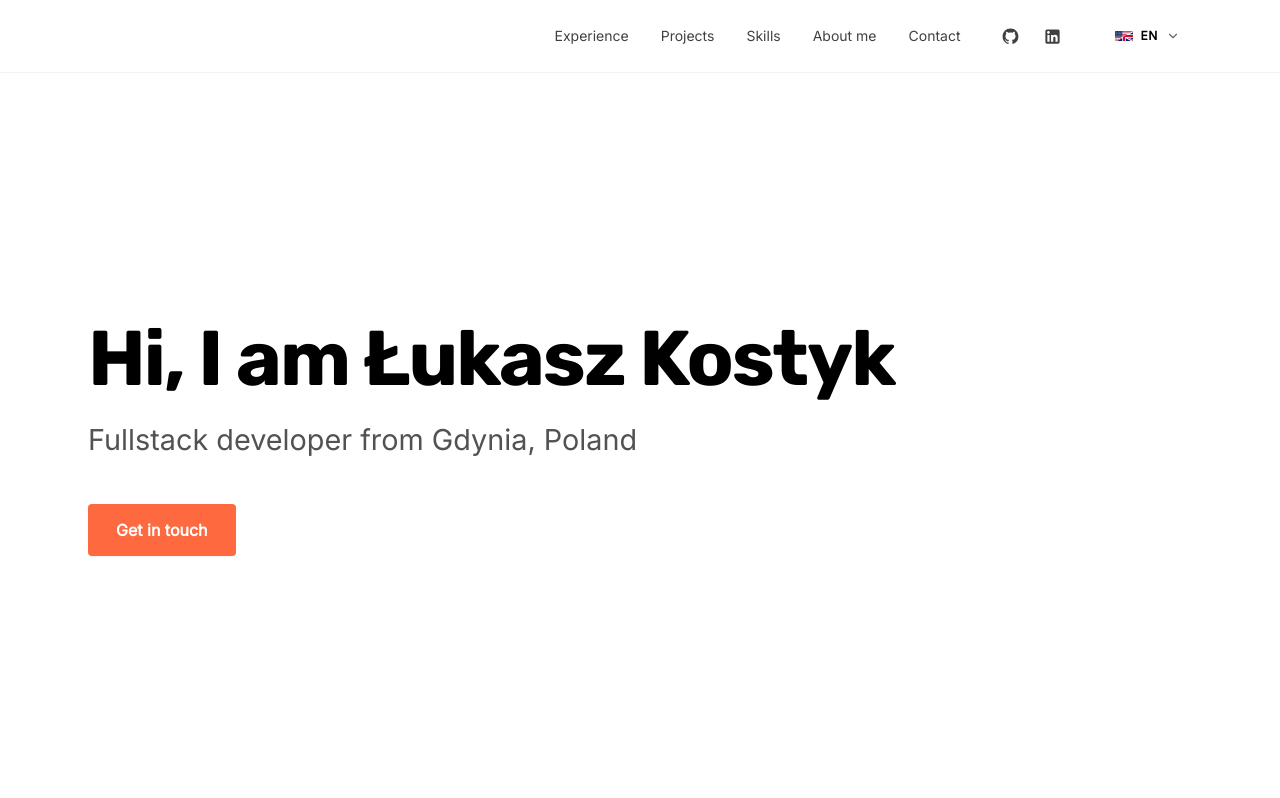
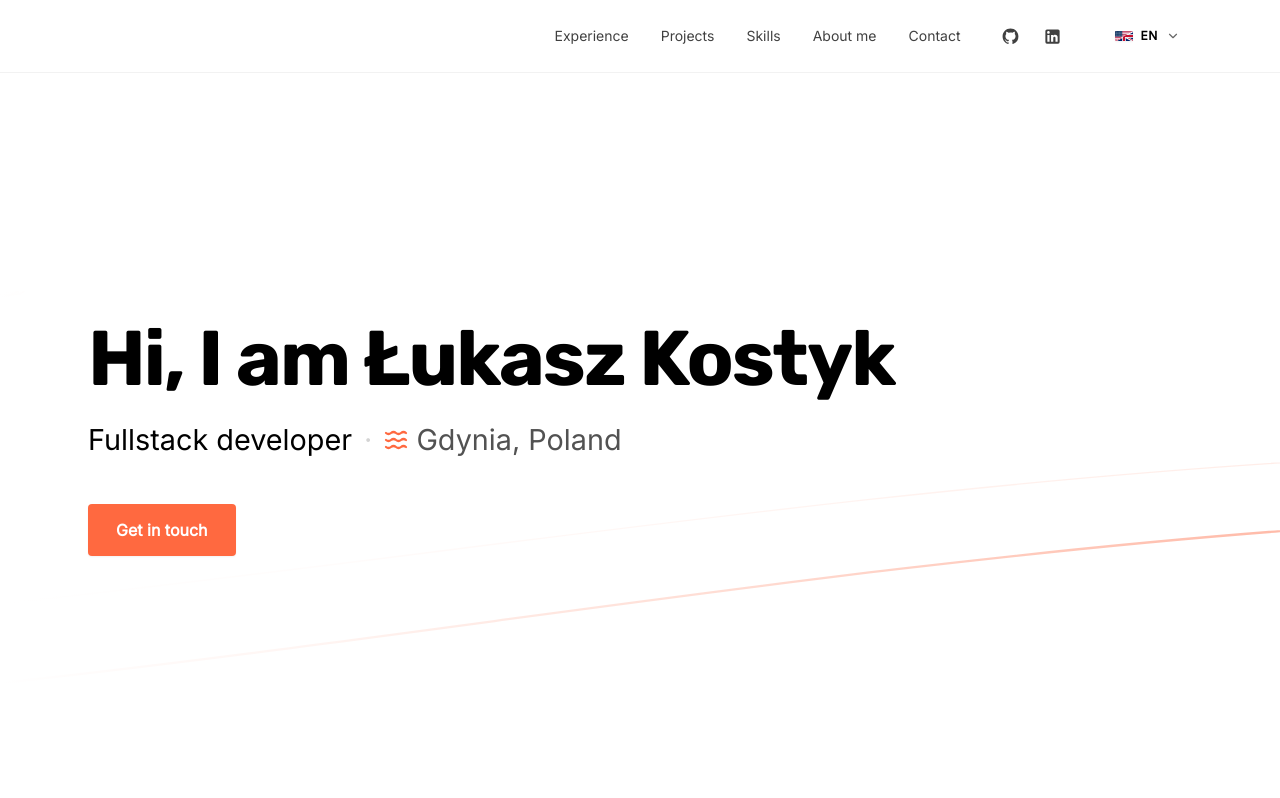
Before and after one commit to lukasus55/portfolio-2, a Next.js app: page /en in a window 1280 px wide. Shown: the top 798 px of the page. Built offline with nearby package versions, Linux system fonts and the light colour scheme.

Commit message:
add sea theme to hero section

```diff
--- a/messages/en.json
+++ b/messages/en.json
@@ -9,7 +9,8 @@
   "Hero": {
     "greeting": "Hi, I am",
     "name": "Łukasz Kostyk",
-    "role": "Fullstack developer from Gdynia, Poland",
+    "role": "Fullstack developer",
+    "location": "Gdynia, Poland",
     "cta": "Get in touch"
   },
   "Experience": {
--- a/messages/pl.json
+++ b/messages/pl.json
@@ -9,7 +9,8 @@
   "Hero": {
     "greeting": "Cześć, jestem",
     "name": "Łukasz Kostyk",
-    "role": "Fullstack developer z Gdyni, Polska",
+    "role": "Fullstack developer",
+    "location": "Gdynia, Polska",
     "cta": "Skontaktuj się ze mną"
   },
   "Experience": {
--- a/src/app/globals.css
+++ b/src/app/globals.css
@@ -65,3 +65,27 @@ body {
     font-size: 0.75rem;
   }
 }
+
+/* Animacja bezszwowego przepływu fal morskich (Baltic Waves Flow) */
+@keyframes waveFlowForward {
+  0% {
+    transform: translate3d(-50%, 0, 0);
+  }
+  100% {
+    transform: translate3d(0, 0, 0);
+  }
+}
+
+.animate-coast-flow {
+  animation: waveFlowForward 120s linear infinite;
+  will-change: transform;
+}
+
+@media (prefers-reduced-motion: reduce) {
+  .animate-coast-flow,
+  .animate-wave-flow-1,
+  .animate-wave-flow-2,
+  .animate-wave-flow-3 {
+    animation: none !important;
+  }
+}
--- /dev/null
+++ b/src/components/home/BalticWaves.tsx
@@ -0,0 +1,143 @@
+"use client";
+
+export default function BalticWaves() {
+  return (
+    <div
+      aria-hidden="true"
+      className="absolute bottom-0 right-0 w-full h-[50%] sm:h-[60%] md:h-[70%] pointer-events-none select-none overflow-hidden"
+    >
+      <svg
+        viewBox="0 0 1440 450"
+        fill="none"
+        preserveAspectRatio="none"
+        shapeRendering="geometricPrecision"
+        className="w-full h-full"
+      >
+        {/* ===================== LINIA WYBRZEŻA (Coastline) ===================== */}
+        {/* Jedna, czysta, naturalnie skręcająca linia brzegu morskiego w Gdyni */}
+        <path
+          d="M -40 350 C 450 310, 950 240, 1480 210"
+          stroke="#ff6940"
+          strokeOpacity="0.45"
+          strokeWidth="2"
+          strokeLinecap="round"
+        />
+
+        {/* Delikatna, cicha linia głębi wodnej w oddali */}
+        <path
+          d="M -40 280 C 450 240, 950 175, 1480 150"
+          stroke="#ff6940"
+          strokeOpacity="0.12"
+          strokeWidth="1.25"
+          strokeLinecap="round"
+        />
+
+        {/* ===================== STATKI NA TORZE WODNYM ===================== */}
+        {/* Rejs trwa 24s w cyklu 48s; statki wypływają co 16s z płynnym nakładaniem pod koniec trasy */}
+
+        {/* 1. Jacht żaglowy dwumasztowy (ze szkicu użytkownika) - startuje w x~600 */}
+        <g stroke="#ff6940" strokeWidth="1.3" strokeLinecap="round" strokeLinejoin="round">
+          <animateMotion
+            path="M -100 315 C 450 275, 950 205, 1540 175"
+            dur="48s"
+            begin="-10s"
+            calcMode="linear"
+            keyPoints="0; 1; 1"
+            keyTimes="0; 0.5; 1"
+            repeatCount="indefinite"
+            rotate="auto"
+          />
+          <animate
+            attributeName="opacity"
+            values="0; 1; 1; 0; 0"
+            keyTimes="0; 0.04; 0.46; 0.5; 1"
+            dur="48s"
+            begin="-10s"
+            repeatCount="indefinite"
+          />
+          {/* Kadłub */}
+          <path d="M -20 -3 C -14 6, 14 6, 22 -1 L 20 -5 L -18 -5 Z" fill="#ff6940" fillOpacity="0.1" strokeOpacity="0.75" />
+          <line x1="-18" y1="-5" x2="20" y2="-5" strokeOpacity="0.7" />
+          {/* Maszt główny (tylny) */}
+          <line x1="-4" y1="-5" x2="-2" y2="-34" strokeOpacity="0.8" />
+          {/* Maszt przedni */}
+          <line x1="8" y1="-5" x2="10" y2="-28" strokeOpacity="0.8" />
+          {/* Żagle */}
+          <polygon points="-3,-32 -16,-7 -3,-7" fill="#ff6940" fillOpacity="0.15" strokeOpacity="0.7" />
+          <polygon points="9,-26 -1,-7 9,-7" fill="#ff6940" fillOpacity="0.15" strokeOpacity="0.7" />
+          <polygon points="10,-24 19,-7 10,-7" fill="#ff6940" fillOpacity="0.15" strokeOpacity="0.7" />
+        </g>
+
+        {/* 2. Kuter rybacki / holownik z portu Gdynia - wypływa w 6s (nachodzi gdy jacht dopływa do końca) */}
+        <g stroke="#ff6940" strokeWidth="1.3" strokeLinecap="round" strokeLinejoin="round">
+          <animateMotion
+            path="M -100 315 C 450 275, 950 205, 1540 175"
+            dur="48s"
+            begin="6s"
+            calcMode="linear"
+            keyPoints="0; 1; 1"
+            keyTimes="0; 0.5; 1"
+            repeatCount="indefinite"
+            rotate="auto"
+          />
+          <animate
+            attributeName="opacity"
+            values="0; 1; 1; 0; 0"
+            keyTimes="0; 0.04; 0.46; 0.5; 1"
+            dur="48s"
+            begin="6s"
+            repeatCount="indefinite"
+          />
+          {/* Kadłub */}
+          <path d="M -18 -4 L -18 -1 C -14 6, 12 6, 18 1 L 22 -3 L 20 -6 L -18 -6 Z" fill="#ff6940" fillOpacity="0.1" strokeOpacity="0.75" />
+          <line x1="-18" y1="-6" x2="20" y2="-6" strokeOpacity="0.7" />
+          {/* Sterówka */}
+          <path d="M -13 -6 L -13 -18 L 0 -18 L 0 -6" fill="#ff6940" fillOpacity="0.15" strokeOpacity="0.75" />
+          <line x1="-10" y1="-13" x2="-2" y2="-13" strokeOpacity="0.65" />
+          {/* Komin */}
+          <path d="M -4 -18 L -4 -23 L -1 -23 L -1 -18" strokeOpacity="0.75" />
+          {/* Maszt dziobowy z olinowaniem */}
+          <line x1="9" y1="-6" x2="9" y2="-21" strokeOpacity="0.75" />
+          <line x1="9" y1="-19" x2="20" y2="-4" strokeOpacity="0.55" />
+        </g>
+
+        {/* 3. Drobnicowiec / statek towarowy na redzie portu Gdynia - wypływa w 22s */}
+        <g stroke="#ff6940" strokeWidth="1.3" strokeLinecap="round" strokeLinejoin="round">
+          <animateMotion
+            path="M -100 315 C 450 275, 950 205, 1540 175"
+            dur="48s"
+            begin="22s"
+            calcMode="linear"
+            keyPoints="0; 1; 1"
+            keyTimes="0; 0.5; 1"
+            repeatCount="indefinite"
+            rotate="auto"
+          />
+          <animate
+            attributeName="opacity"
+            values="0; 1; 1; 0; 0"
+            keyTimes="0; 0.04; 0.46; 0.5; 1"
+            dur="48s"
+            begin="22s"
+            repeatCount="indefinite"
+          />
+          {/* Kadłub długi */}
+          <path d="M -26 -4 L -26 -1 C -20 5, 20 5, 26 1 L 30 -3 L 28 -6 L -26 -6 Z" fill="#ff6940" fillOpacity="0.1" strokeOpacity="0.75" />
+          <line x1="-26" y1="-6" x2="28" y2="-6" strokeOpacity="0.7" />
+          {/* Nadbudówka na rufie */}
+          <path d="M -24 -6 L -24 -18 L -12 -18 L -12 -6" fill="#ff6940" fillOpacity="0.15" strokeOpacity="0.75" />
+          <path d="M -21 -18 L -21 -22 L -18 -22 L -18 -18" strokeOpacity="0.75" />
+          {/* Ładunek kontenerowy */}
+          <rect x="-9" y="-11" width="8" height="5" fill="#ff6940" fillOpacity="0.1" strokeOpacity="0.65" />
+          <rect x="2" y="-11" width="8" height="5" fill="#ff6940" fillOpacity="0.1" strokeOpacity="0.65" />
+          <rect x="13" y="-11" width="8" height="5" fill="#ff6940" fillOpacity="0.1" strokeOpacity="0.65" />
+          {/* Maszt dziobowy */}
+          <line x1="24" y1="-6" x2="24" y2="-15" strokeOpacity="0.75" />
+        </g>
+      </svg>
+
+      {/* Maska wygaszająca po lewej stronie - 100% czysta biel pod typografią Hero */}
+      <div className="absolute inset-0 bg-gradient-to-r from-background via-background/85 via-25% to-transparent pointer-events-none" />
+    </div>
+  );
+}
--- a/src/components/home/HeroSection.tsx
+++ b/src/components/home/HeroSection.tsx
@@ -1,5 +1,7 @@
 import { useTranslations } from "next-intl";
+import { Waves } from "lucide-react";
 import { Button } from "@/components/ui/Button";
+import BalticWaves from "@/components/home/BalticWaves";
 
 export default function HeroSection() {
   const t = useTranslations("Hero");
@@ -7,16 +9,26 @@ export default function HeroSection() {
   return (
     <section
       id="hero"
-      className="min-h-[calc(100dvh-73px)] flex flex-col justify-center max-w-6xl mx-auto w-full px-6 py-12 md:py-20"
+      className="relative w-full min-h-[calc(100dvh-73px)] flex flex-col justify-center overflow-hidden bg-background"
     >
+      {/* Poziome fale Bałtyku - czysta minimalistyczna wstęga wybrzeża ze statkami */}
+      <BalticWaves />
+
+      {/* Główna treść hero na wierzchu */}
+      <div className="max-w-6xl mx-auto w-full px-6 py-12 md:py-20 relative z-10">
         <div className="space-y-8 max-w-5xl">
           <div className="space-y-4">
             <h1 className="text-4xl sm:text-6xl md:text-7xl lg:text-[4.85rem] font-bold tracking-tight text-text leading-[1.08]">
               {t("greeting")}{" "}
-            <span className="text-text">{t("name")}</span>
+              <span className="text-text whitespace-nowrap">{t("name")}</span>
             </h1>
-          <p className="text-xl sm:text-2xl md:text-[1.8rem] text-neutral-600 font-normal leading-relaxed max-w-3xl">
-            {t("role")}
+            <p className="text-xl sm:text-2xl md:text-[1.8rem] text-neutral-600 font-normal leading-relaxed max-w-3xl flex flex-wrap items-center gap-x-3 gap-y-1">
+              <span className="text-text font-medium">{t("role")}</span>
+              <span className="text-neutral-300 select-none hidden sm:inline">·</span>
+              <span className="inline-flex items-center gap-2 text-neutral-600 font-normal">
+                <Waves className="w-5 h-5 sm:w-6 sm:h-6 text-accent shrink-0 stroke-[2.2]" aria-hidden="true" />
+                <span>{t("location")}</span>
+              </span>
             </p>
           </div>
 
@@ -32,6 +44,7 @@ export default function HeroSection() {
             </a>
           </div>
         </div>
+      </div>
     </section>
   );
 }
```
Lines whose indentation alone changed are shown as unchanged.
